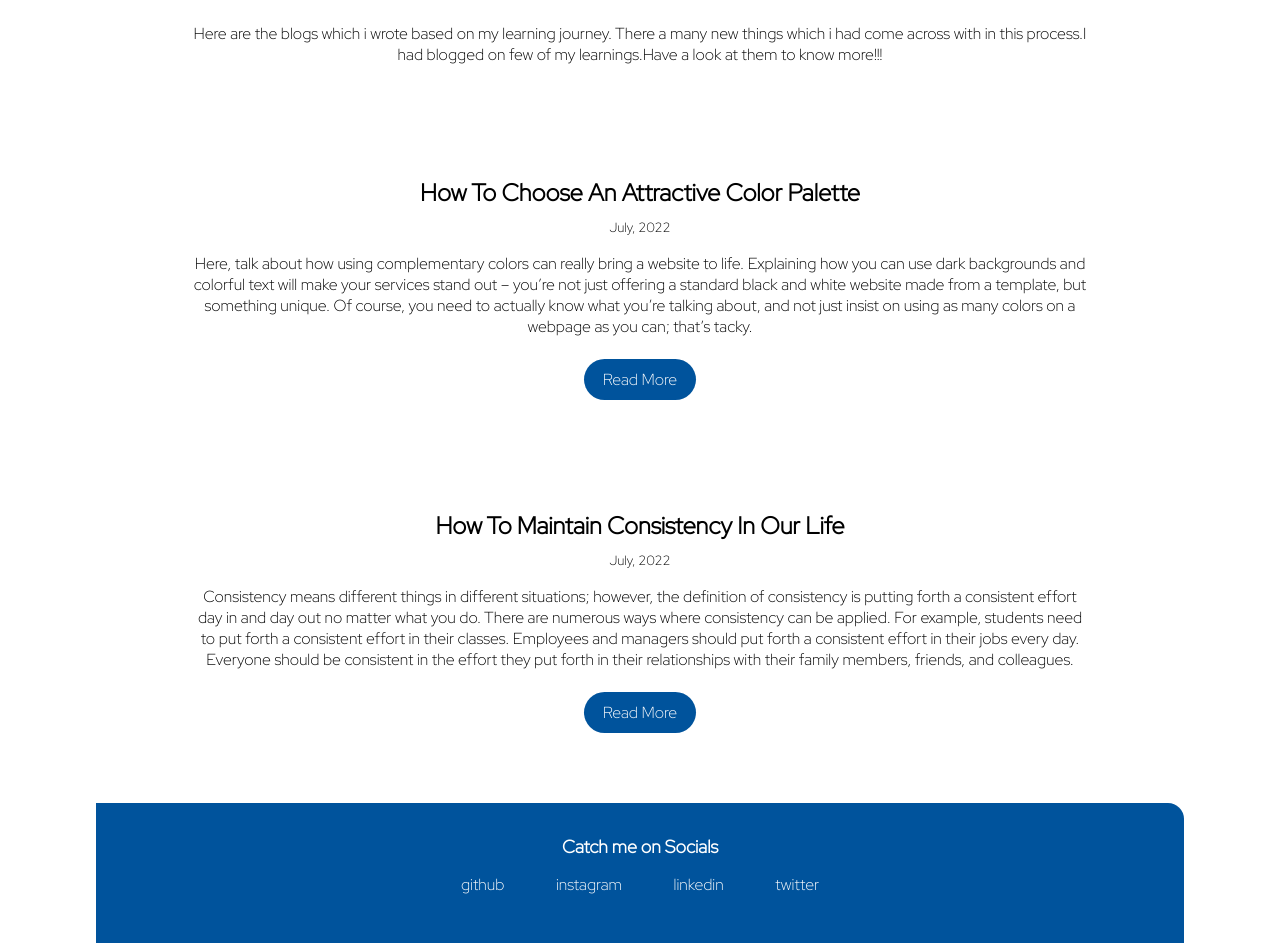
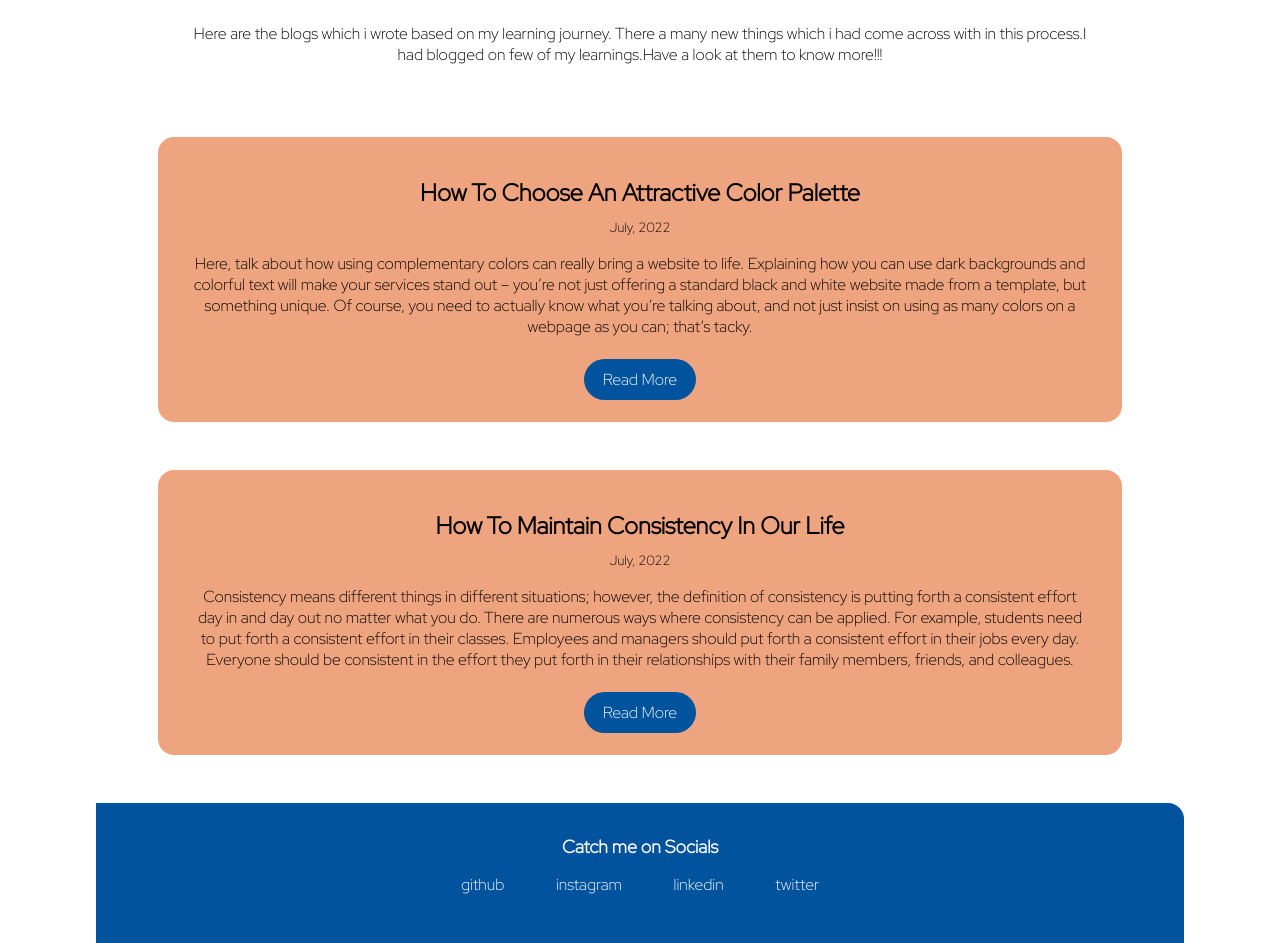
Before and after one commit to shrestakotha/PortFolioShresta, a plain HTML site: page pages/blogs.html in a window 1280 px wide. Shown: the part 300-1243 px from the top of the page. Drawn offline with Linux system fonts and the light colour scheme; a web font is replaced by a local one.

Commit message:
Update blogs.html

```diff
--- a/pages/blogs.html
+++ b/pages/blogs.html
@@ -7,7 +7,7 @@
     <title></title>
   </head>
   <body>
-    <nav class="navigation container">
+    <nav class="navigation container ">
       <div class="nav-brand">iAmDeveloper<a href="/"></a></div>
       <ul class="list-non-bullet nav-pills">
         <li class="list-item-inline">
@@ -28,7 +28,7 @@
       </h1>
     </header>
     <section class="sectionme">
-      <div class="container container-center">
+      <div class="container container-center ">
 
         <p>
           Here are the  blogs which i wrote based on my learning journey.
@@ -40,7 +40,7 @@
 
     <ul class="list-non-bullet">
       <li>
-        <article class="showcase-list container container-center">
+        <article class="showcase-list container container-center ow">
           <h1>How To Choose An Attractive Color Palette
           </h1>
           <small>July, 2022</small>
@@ -54,7 +54,7 @@
       </li>
 
       <li>
-        <article class="showcase-list container container-center">
+        <article class="showcase-list container container-center ow">
           <h1>How To Maintain Consistency In Our Life
           </h1>
           <small>July, 2022</small>
```
